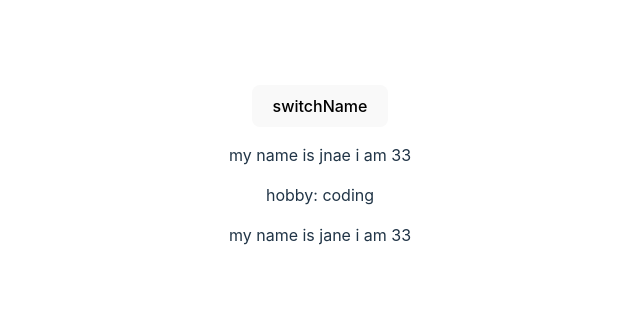
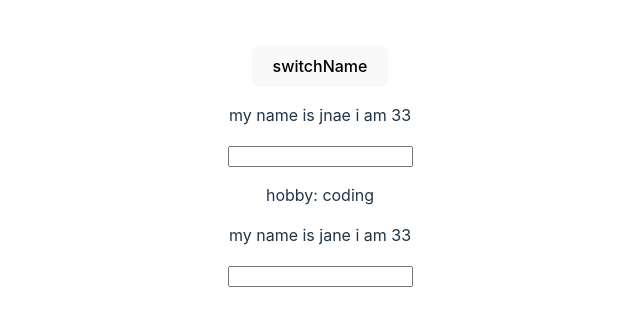
Before and after one commit to Belgotech/project-React, a React (Vite) app: page / in a window 1280 px wide. Shown: the part 226-552 px from the top of the page, without its empty margins (320-960 px from the left). Built offline with nearby package versions, Linux system fonts and the light colour scheme.

Commit message:
improving

```diff
--- a/src/App.jsx
+++ b/src/App.jsx
@@ -27,13 +27,24 @@ const App = () => {
     });
   };
 
+  const changedNameHandler = (event) => {
+    setPersonState({
+      person: [
+        { name: event.target.value, age: 23 },
+        { name: "julie", age: 35 },
+      ],
+      otherState: personState.otherState, // if you do not want to change the old state but just want it to be passed to the new state
+    });
+  };
+
   return (
     <div className="App">
       <button onClick={switchNameHandler}>switchName</button>
       <Nav
         name={personState.person[0].name}
         age={personState.person[1].age}
-        click={switchNameHandler}>
+        click={switchNameHandler}
+        changed={changedNameHandler}>
         hobby: coding
       </Nav>
       <Nav name="jane" age={personState.person[1].age} />
--- a/src/Components/Nav/Nav.jsx
+++ b/src/Components/Nav/Nav.jsx
@@ -4,6 +4,7 @@ const Nav = (props) => {
     return (
         <div>
             <p onClick={props.click}> my name is {props.name} i am {props.age}  </p>
+            <input type="text" onChange={props.changed} />
             <p>{props.children}</p>
         </div>
     )
```
